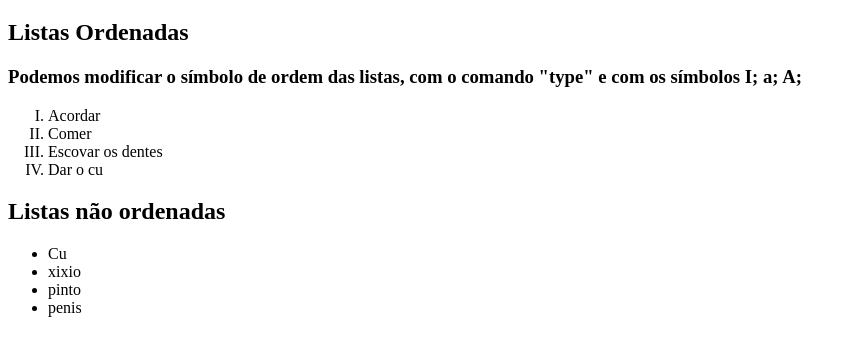
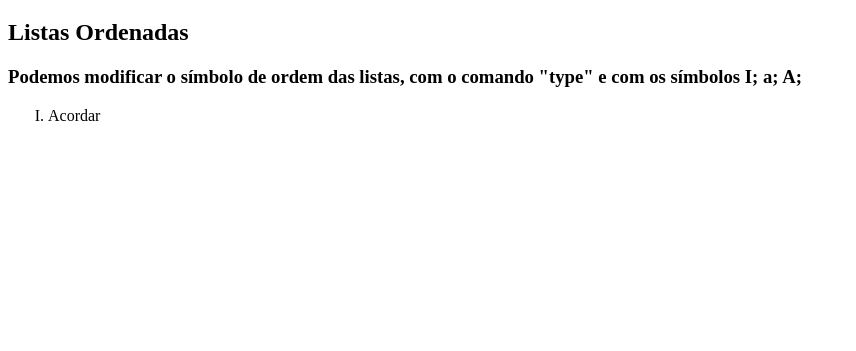
Before and after one commit to caracelidev/html-css, a plain HTML site: page exercícios/ex013/index.html in a window 1280 px wide. Shown: the part 61-412 px from the top of the page, without its empty margins (0-856 px from the left). Drawn offline with Linux system fonts and the light colour scheme.

Commit message:
Atualizei

```diff
--- a/exercícios/ex013/index.html
+++ b/exercícios/ex013/index.html
@@ -11,16 +11,7 @@
     <h3>Podemos modificar o símbolo de ordem das listas, com o comando "type" e com os símbolos I; a; A; </h3>
     <ol type="I">
     <li>Acordar</li>
-    <li>Comer</li>
-    <li>Escovar os dentes</li>
-    <li>Dar o cu</li>
-    </ol>
-    <h2>Listas não ordenadas</h2>
-    <ul>
-        <li>Cu</li>
-        <li>xixio</li>
-        <li>pinto</li>
-        <li>penis</li>
+
     </ul>
 </body>
 </html>
```
Also changed, not shown: exercícios/ex006/index.html (+1 -1 lines), exercícios/ex007/index.html (+1 -3 lines).
